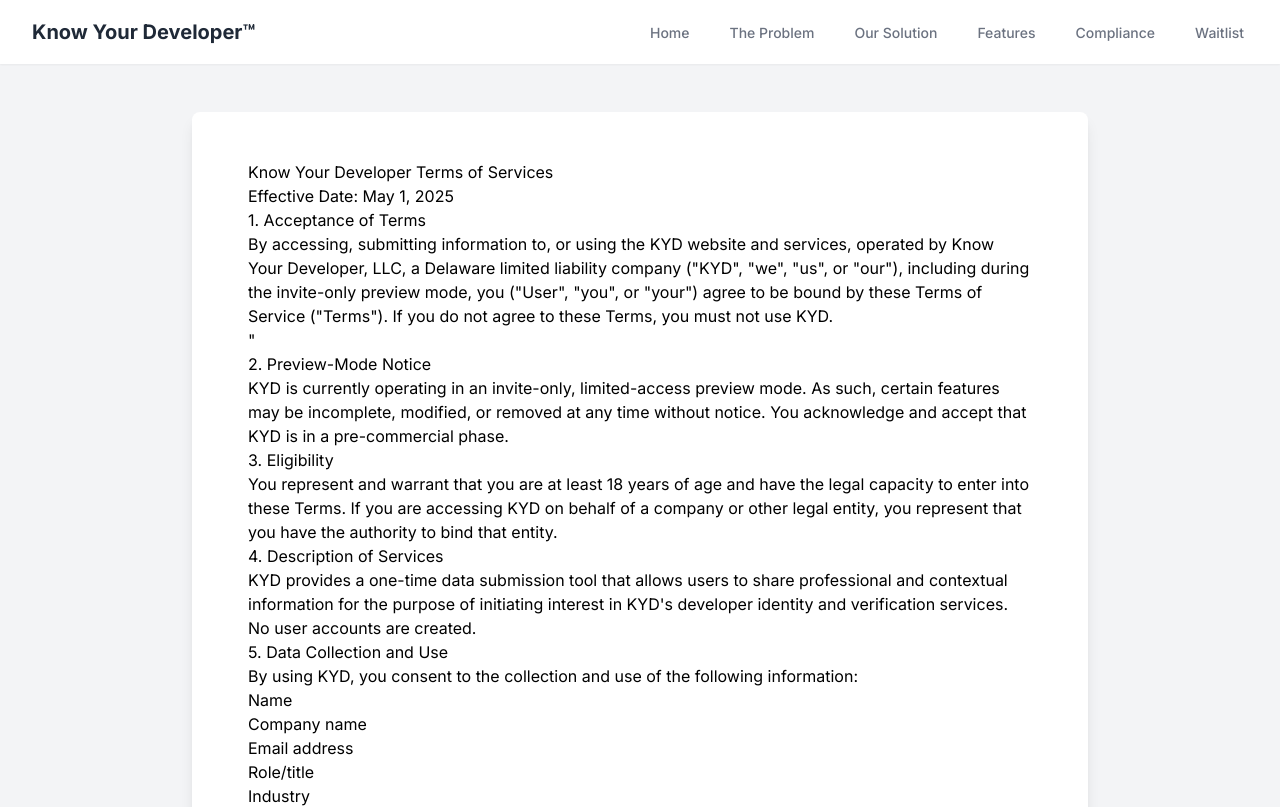
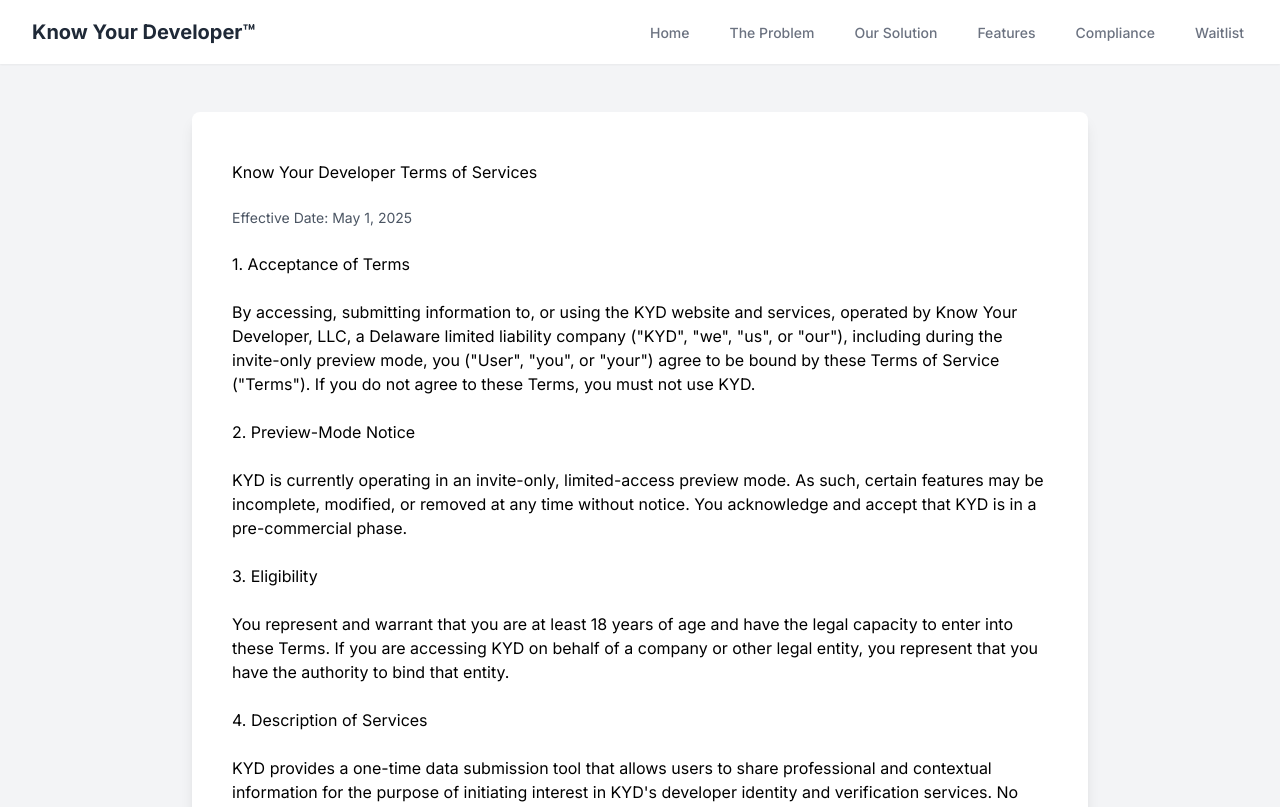
Before and after one commit to Asilomare/know-your-developer, a Next.js app: page /tos in a window 1280 px wide. Shown: the top 807 px of the page. Built offline with nearby package versions, Linux system fonts and the light colour scheme.

Commit message:
tos style update

```diff
--- a/app/tos/page.jsx
+++ b/app/tos/page.jsx
@@ -3,17 +3,16 @@ import React from 'react';
 const TermsOfServicePage = () => {
   return (
     <div className="bg-gray-100 min-h-screen py-8 sm:py-12">
-      <div className="max-w-4xl mx-auto px-4 sm:px-6 lg:px-8 bg-white shadow-lg rounded-lg">
-        <article className="prose lg:prose-xl py-8 sm:py-12 px-4 sm:px-6">
+      <div className="max-w-4xl mx-auto bg-white shadow-lg rounded-lg py-8 sm:py-10 lg:py-12 px-6 sm:px-8 lg:px-10">
+        <article className="prose lg:prose-xl max-w-none space-y-6">
           <h1>Know Your Developer Terms of Services</h1>
 
-          <p className="lead">Effective Date: May 1, 2025</p>
+          <p className="text-sm text-gray-600 mt-2 mb-8">Effective Date: May 1, 2025</p>
 
           <h2>1. Acceptance of Terms</h2>
           <p>
             By accessing, submitting information to, or using the KYD website and services, operated by Know Your Developer, LLC, a Delaware limited liability company (&quot;KYD&quot;, &quot;we&quot;, &quot;us&quot;, or &quot;our&quot;), including during the invite-only preview mode, you (&quot;User&quot;, &quot;you&quot;, or &quot;your&quot;) agree to be bound by these Terms of Service (&quot;Terms&quot;). If you do not agree to these Terms, you must not use KYD.
           </p>
-&quot;
           <h2>2. Preview-Mode Notice</h2>
           <p>
             KYD is currently operating in an invite-only, limited-access preview mode. As such, certain features may be incomplete, modified, or removed at any time without notice. You acknowledge and accept that KYD is in a pre-commercial phase.
```
